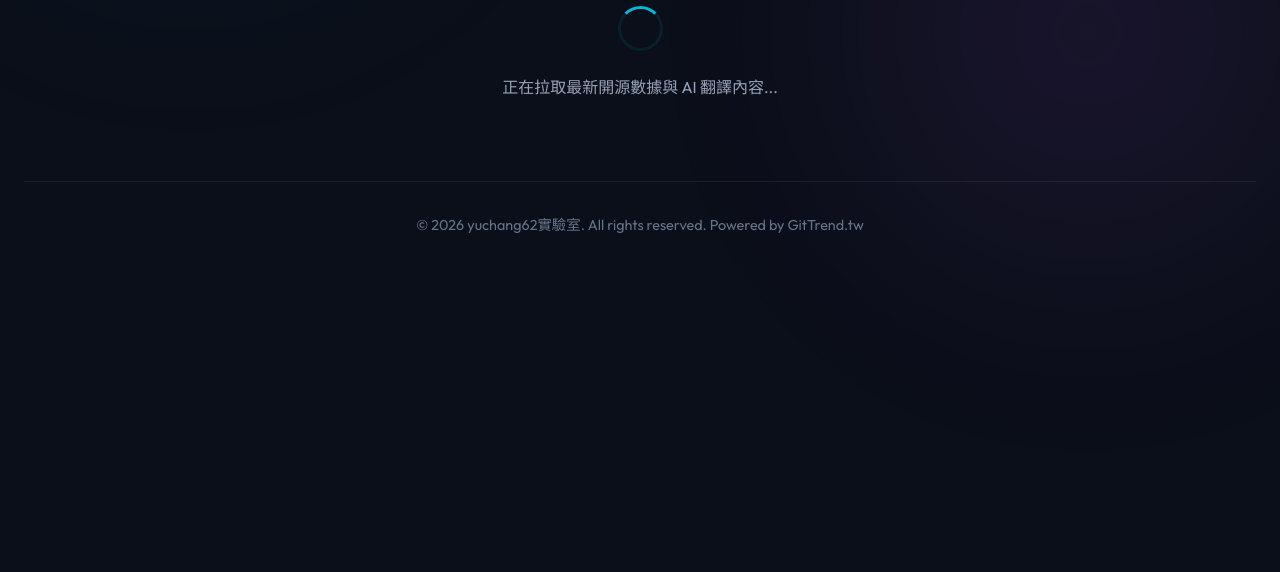
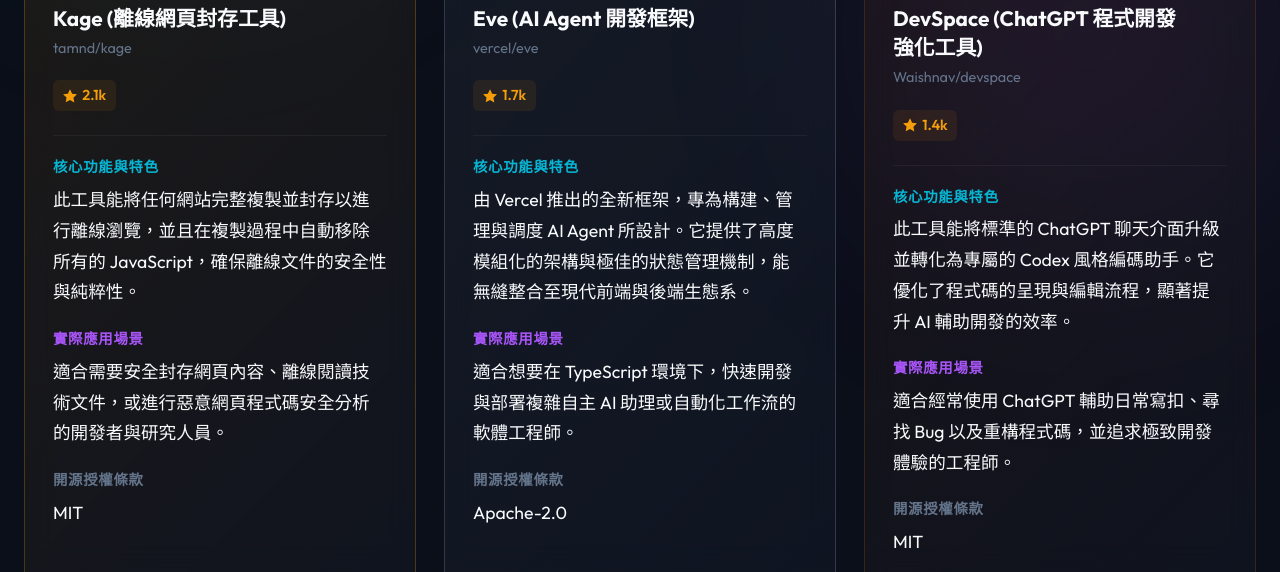
Before and after one commit to yuchang62/github-hot, a plain HTML site: page index.html in a window 1280 px wide. Shown: the part 528-1100 px from the top of the page. Before the commit the page ends 805 px from the top, so only its background shows below. Drawn offline with Linux system fonts and the light colour scheme; files that its build step writes are made by us from their sources.

Commit message:
Fix asset paths - assets are in root, not ./assets/

```diff
--- a/index.html
+++ b/index.html
@@ -11,8 +11,8 @@
   <link rel="preconnect" href="https://fonts.gstatic.com" crossorigin>
   <link href="https://fonts.googleapis.com/css2?family=Noto+Sans+TC:wght@300;400;500;700&family=Outfit:wght@300;400;500;600;700&display=swap" rel="stylesheet">
   <!-- Link Stylesheet -->
-  <script type="module" crossorigin src="./assets/index-BF3n3ZTN.js"></script>
-  <link rel="stylesheet" crossorigin href="./assets/index-jMAmWC4N.css">
+  <script type="module" crossorigin src="index-BF3n3ZTN.js"></script>
+  <link rel="stylesheet" crossorigin href="index-jMAmWC4N.css">
 </head>
 <body>
   <!-- Decorative background elements -->
```
